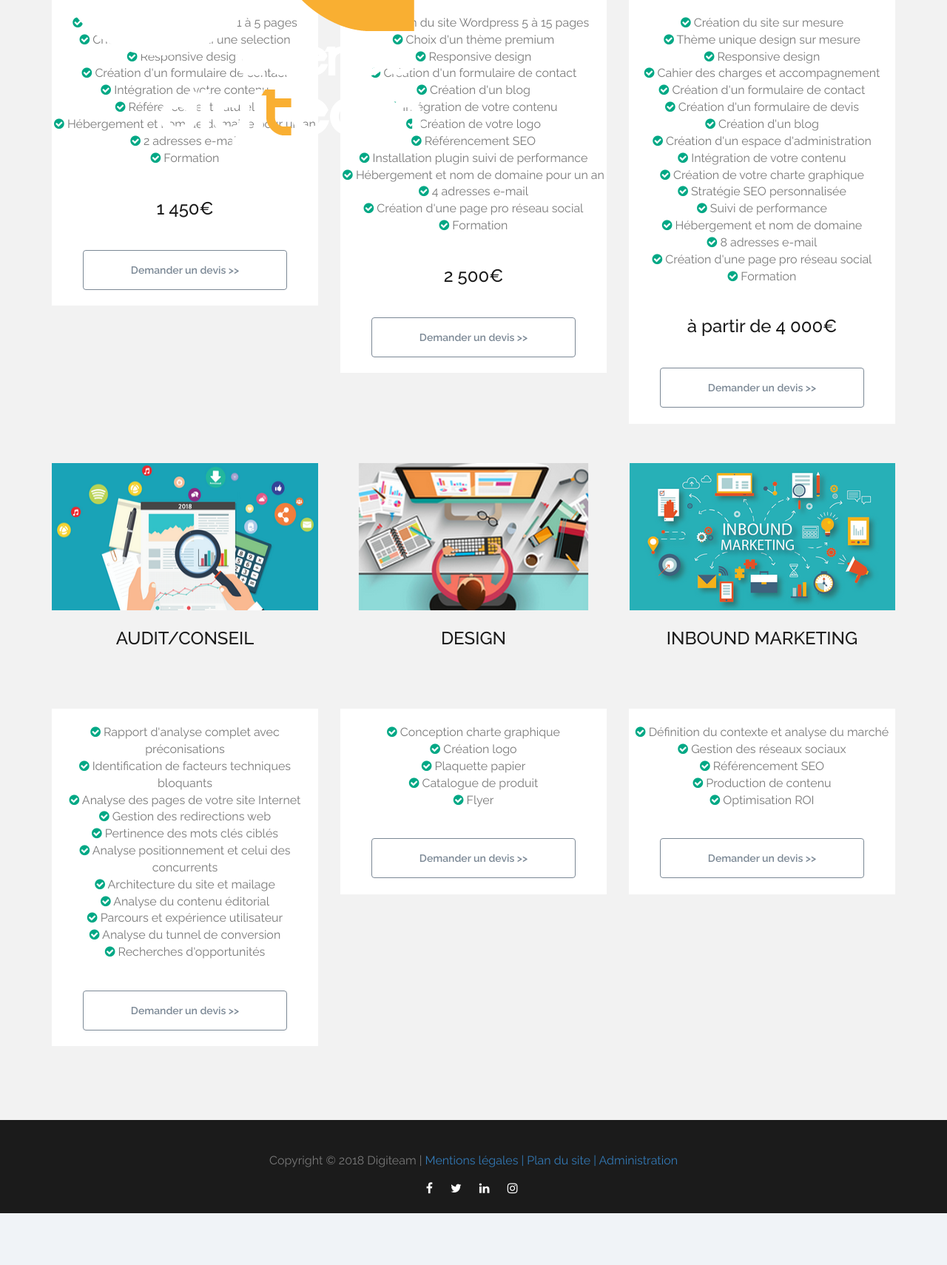
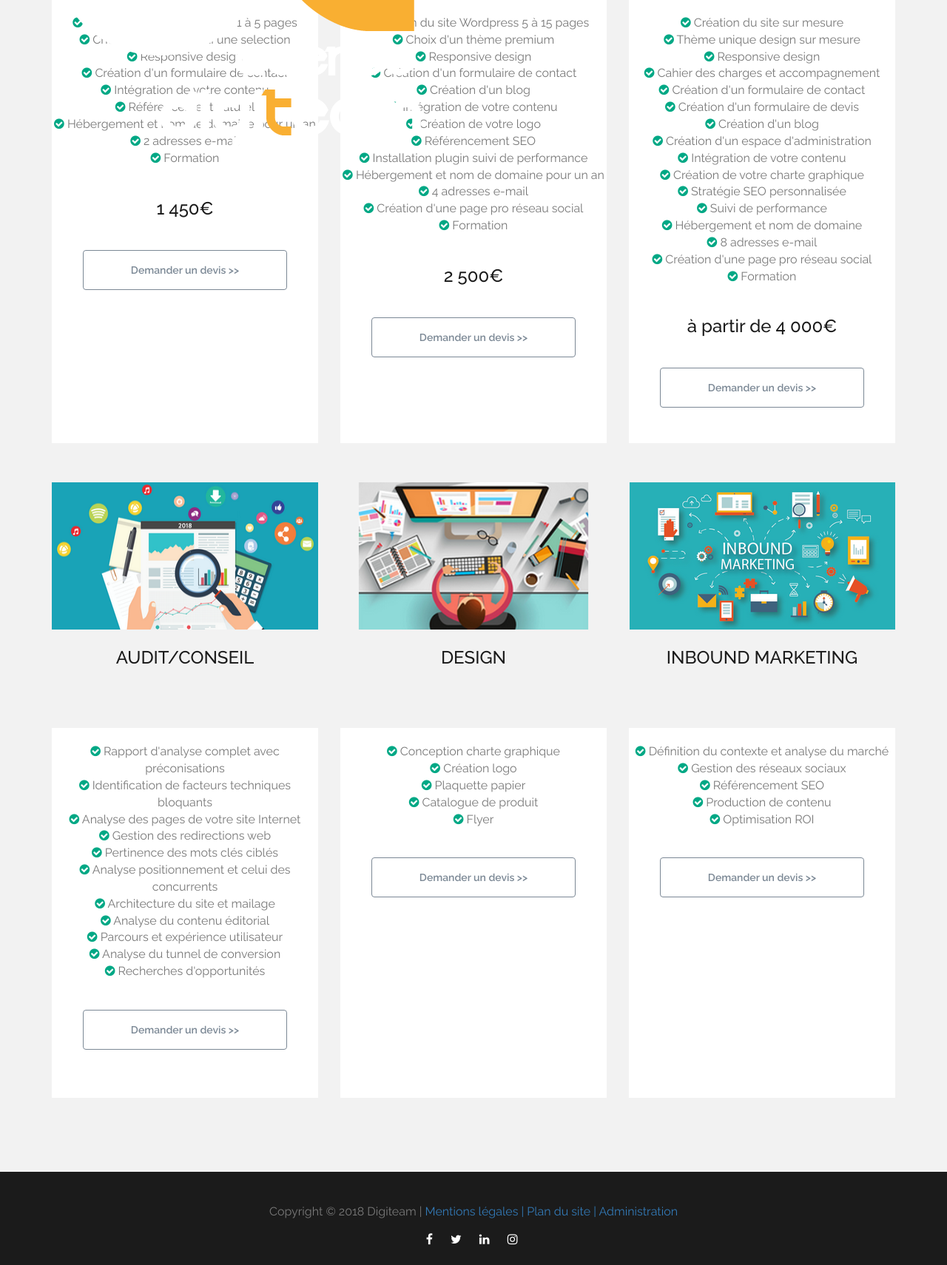
Before and after one commit to Youlich/DigiteamF-B, a Symfony app: template templates/services.html.twig in a window 1280 px wide. Shown: the part 347-2057 px from the top of the page at 74% size. Before the commit the page ends 1987 px from the top, so only its background shows below. Run offline with Twig, Linux system fonts and the light colour scheme; the template is opened without the code that fills it, so the values that code supplies are empty; some libraries are stand-ins or nearby versions; some web fonts are replaced.

Commit message:
correction hauteur cadres services

```diff
--- a/templates/services.html.twig
+++ b/templates/services.html.twig
@@ -33,7 +33,7 @@
                                 <span><h3 class="titleservice">PACK STARTER</h3></span>
                             </div><br/>
 
-                        <div class="pricing_body bg-white p-top-20 p-bottom-20">
+                        <div class="pricing_body bg-white p-top-20 p-bottom-20" style="height: 600px;">
                             <ul>
                                 <li><i class="fa fa-check-circle text-primary"></i> <span>Création du site Wordpress 1 à 5 pages</span> </li>
                                 <li><i class="fa fa-check-circle text-primary"></i> <span>Choix du thème parmi une selection</span> </li>
@@ -66,7 +66,7 @@
                             <span><h3 class="titleservice">PACK CHALLENGER</h3></span>
                         </div><br/>
 
-                        <div class="pricing_body bg-white p-top-20 p-bottom-20">
+                        <div class="pricing_body bg-white p-top-20 p-bottom-20" style="height: 600px;">
                             <ul>
                                 <li><i class="fa fa-check-circle text-primary"></i> <span>Création du site Wordpress 5 à 15 pages</span> </li>
                                 <li><i class="fa fa-check-circle text-primary"></i> <span>Choix d'un thème premium</span> </li>
@@ -103,7 +103,7 @@
                             <span><h3 class="titleservice">PACK EXPERT</h3></span>
                         </div><br/>
 
-                        <div class="pricing_body bg-white p-top-20 p-bottom-20">
+                        <div class="pricing_body bg-white p-top-20 p-bottom-20" style="height: 600px;">
                             <ul>
                                 <li><i class="fa fa-check-circle text-primary"></i> <span>Création du site sur mesure</span> </li>
                                 <li><i class="fa fa-check-circle text-primary"></i> <span>Thème unique design sur mesure</span> </li>
@@ -145,7 +145,7 @@
                         <span><h3 class="titleservice">AUDIT/CONSEIL</h3></span>
                     </div><br/><br/><br/>
 
-                    <div class="pricing_body bg-white p-top-20 p-bottom-20">
+                    <div class="pricing_body bg-white p-top-20 p-bottom-20" style="height: 500px;">
                         <ul>
                             <li><i class="fa fa-check-circle text-primary"></i> <span>Rapport d'analyse complet avec préconisations</span></li>
                             <li><i class="fa fa-check-circle text-primary"></i> <span>Identification de facteurs techniques bloquants</span></li>
@@ -177,7 +177,7 @@
                         <span><h3 class="titleservice">DESIGN</h3></span>
                     </div><br/><br/><br/>
 
-                    <div class="pricing_body bg-white p-top-20 p-bottom-20">
+                    <div class="pricing_body bg-white p-top-20 p-bottom-20" style="height: 500px;">
                         <ul>
                             <li><i class="fa fa-check-circle text-primary"></i> <span>Conception charte graphique</span></li>
                             <li><i class="fa fa-check-circle text-primary"></i> <span>Création logo</span></li>
@@ -203,7 +203,7 @@
                         <span><h3 class="titleservice">INBOUND MARKETING</h3></span>
                     </div><br/><br/><br/>
 
-                    <div class="pricing_body bg-white p-top-20 p-bottom-20">
+                    <div class="pricing_body bg-white p-top-20 p-bottom-20" style="height: 500px;">
                         <ul>
                             <li><i class="fa fa-check-circle text-primary"></i> <span>Définition du contexte et analyse du marché</span></li>
                             <li><i class="fa fa-check-circle text-primary"></i> <span>Gestion des réseaux sociaux</span></li>
```
